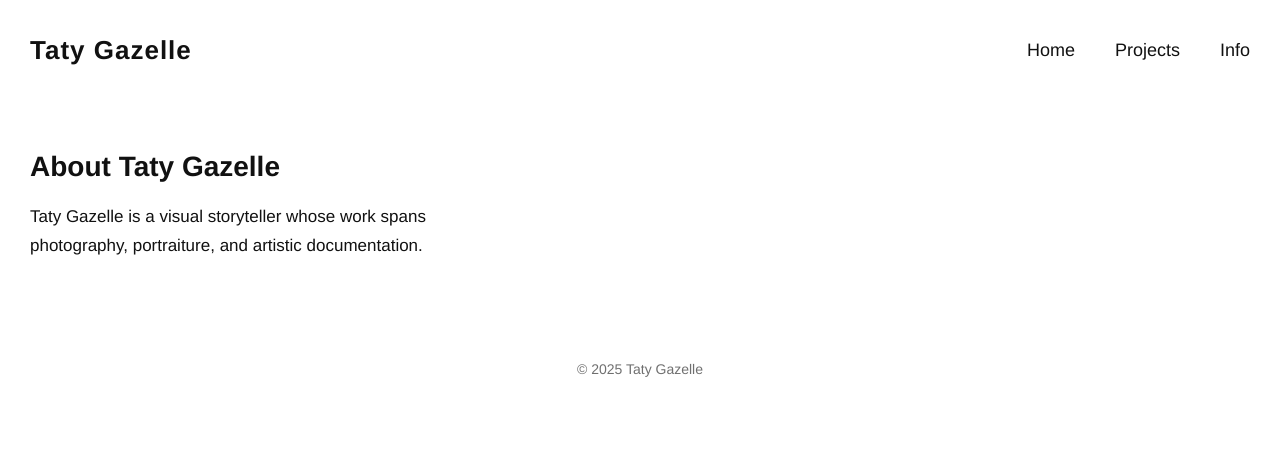
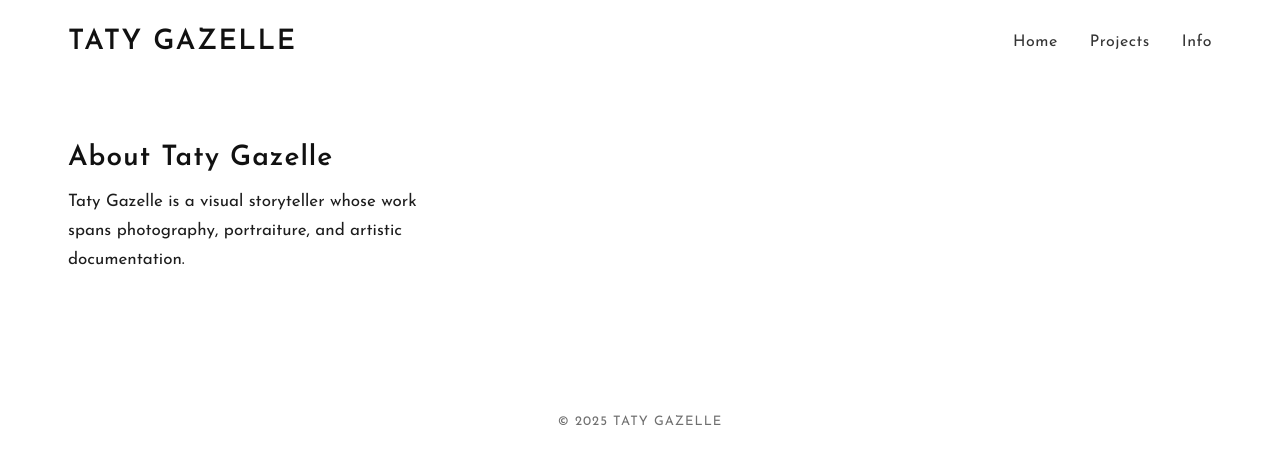
Before and after one commit to billtrem/tatygazelle, a Django app: page /info/ in a window 1280 px wide. Shown: the top 465 px of the page. Run offline with Django 5.2, Linux system fonts and the light colour scheme; data that the repository does not hold is empty.

Commit message:
Polish layout, landing hero, and production settings

```diff
--- a/main/static/main/style.css
+++ b/main/static/main/style.css
@@ -1,3 +1,9 @@
+/* -----------------------------------------------------------
+   IMPORT FONT (Bauhaus-inspired geometric sans)
+   Josefin Sans is a clean modern geometric choice.
+----------------------------------------------------------- */
+@import url("https://fonts.googleapis.com/css2?family=Josefin+Sans:wght@300;400;500;600;700&display=swap");
+
 /* -----------------------------------------------------------
    GLOBAL RESET + TYPOGRAPHY
 ----------------------------------------------------------- */
@@ -13,10 +19,22 @@ html {
 }
 
 body {
-    font-family: "Helvetica Neue", Helvetica, Arial, sans-serif;
+    font-family:
+        "Josefin Sans",
+        "Futura",
+        "Avenir Next",
+        "Avenir",
+        "Montserrat",
+        system-ui,
+        -apple-system,
+        "Segoe UI",
+        Arial,
+        sans-serif;
+
     background: #ffffff;
     color: #111;
     -webkit-font-smoothing: antialiased;
+    text-rendering: optimizeLegibility;
 }
 
 a {
@@ -31,12 +49,26 @@ img {
 
 /* -----------------------------------------------------------
    LAYOUT FRAME
+   Desktop max width 1200px
+   Mobile padding so content doesn't hit edges
 ----------------------------------------------------------- */
 
 .container {
-    max-width: 1350px;
+    max-width: 1200px;
     margin: 0 auto;
-    padding: 0 30px;
+    padding: 0 28px;
+}
+
+@media (max-width: 768px) {
+    .container {
+        padding: 0 18px;
+    }
+}
+
+@media (max-width: 420px) {
+    .container {
+        padding: 0 14px;
+    }
 }
 
 /* -----------------------------------------------------------
@@ -47,19 +79,30 @@ header {
     display: flex;
     justify-content: space-between;
     align-items: center;
-    padding: 35px 0;
-    font-size: 18px;
+    padding: 28px 0;
 }
 
 .site-title a {
-    font-size: 26px;
+    font-size: 28px;
     font-weight: 600;
-    letter-spacing: 1px;
+    letter-spacing: 1.5px;
+    text-transform: uppercase;
 }
 
 .navbar {
     display: flex;
-    gap: 40px;
+    gap: 32px;
+    font-size: 16px;
+    letter-spacing: 0.5px;
+}
+
+.navbar a {
+    opacity: 0.85;
+    transition: opacity 0.2s ease;
+}
+
+.navbar a:hover {
+    opacity: 1;
 }
 
 .hamburger {
@@ -107,64 +156,142 @@ header {
     border: none;
     font-size: 40px;
     align-self: flex-end;
+    cursor: pointer;
+}
+
+/* Optional: reduce scroll behind open menu */
+body.menu-open {
+    overflow: hidden;
 }
 
 /* -----------------------------------------------------------
-   LANDING PAGE — Fullscreen Cinematic Hero
+   MAIN CONTENT SPACING
+----------------------------------------------------------- */
+
+main {
+    padding: 10px 0 30px 0;
+}
+
+/* -----------------------------------------------------------
+   LANDING PAGE / HERO — FULLSCREEN BLACK INTRO
+   IMPORTANT:
+   - We DO NOT hide .container here
+   - Only hide header/footer to avoid breaking other pages
 ----------------------------------------------------------- */
 
 .landing-hero {
-    position: relative;
-    height: 90vh;
+    position: fixed;
+    top: 0;
+    left: 0;
+
+    width: 100vw;
+    height: 100vh;
+
+    background: #000;
     overflow: hidden;
+    z-index: 1000;
 }
 
-.landing-hero img {
+.landing-hero-image {
+    position: absolute;
+    top: 0;
+    left: 0;
+
     width: 100%;
     height: 100%;
+
     object-fit: cover;
-    filter: brightness(80%);
-    transform: scale(1.05);
-    animation: heroFade 1.4s ease forwards;
-}
+    filter: brightness(60%);
+    z-index: 1001;
 
-@keyframes heroFade {
-    from { opacity: 0; transform: scale(1.1); }
-    to { opacity: 1; transform: scale(1.0); }
+    animation: fadeIn 1.4s ease-in-out;
 }
 
 .landing-overlay {
     position: absolute;
-    top: 50%; left: 50%;
+    top: 50%;
+    left: 50%;
     transform: translate(-50%, -50%);
+
     text-align: center;
-    color: white;
+    z-index: 1002;
+
+    color: #fff !important;
+    text-shadow: 0 2px 18px rgba(0, 0, 0, 0.85);
+
+    animation: fadeUp 1.1s ease-out;
 }
 
 .landing-title {
-    font-size: 54px;
-    letter-spacing: 2px;
+    font-size: 4.2rem;
     font-weight: 600;
+    letter-spacing: 3px;
+    text-transform: uppercase;
+    margin-bottom: 10px;
+    color: #fff !important;
 }
 
 .landing-subtitle {
-    font-size: 20px;
-    margin-top: 15px;
-    opacity: 0.8;
+    font-size: 1.4rem;
+    font-weight: 300;
+    letter-spacing: 1px;
+    opacity: 0.95;
+    margin-bottom: 28px;
+    color: #fff !important;
 }
 
 .landing-btn {
-    margin-top: 35px;
-    padding: 12px 32px;
-    background: white;
+    display: inline-block;
+    padding: 12px 30px;
+
+    border: 1px solid rgba(255, 255, 255, 0.9);
+    color: #fff;
+
+    background: rgba(255, 255, 255, 0.08);
+    backdrop-filter: blur(6px);
+
     border-radius: 4px;
-    font-size: 16px;
+    font-size: 1.05rem;
     letter-spacing: 1px;
-    transition: all 0.3s ease;
+    text-transform: uppercase;
+
+    transition: all 0.22s ease;
 }
 
 .landing-btn:hover {
-    background: #dcdcdc;
+    background: #fff;
+    color: #000;
+}
+
+/* Landing-only mode */
+body.landing-only {
+    background: #000 !important;
+    overflow: hidden;
+}
+
+/* Hide only chrome */
+body.landing-only header,
+body.landing-only footer {
+    display: none !important;
+}
+
+/* Remove normal content spacing on landing */
+body.landing-only main {
+    padding: 0 !important;
+}
+
+/* Responsive landing typography */
+@media (max-width: 768px) {
+    .landing-title {
+        font-size: 2.7rem;
+    }
+    .landing-subtitle {
+        font-size: 1.1rem;
+    }
+    .landing-btn {
+        font-size: 0.95rem;
+        padding: 10px 22px;
+    }
 }
 
 /* -----------------------------------------------------------
@@ -226,34 +372,49 @@ header {
    INFO / ABOUT PAGE
 ----------------------------------------------------------- */
 
+.info-page {
+    padding: 20px 0 10px;
+}
+
 .info-grid {
     display: grid;
-    grid-template-columns: 450px 1fr;
-    gap: 60px;
+    grid-template-columns: 380px 1fr;
+    gap: 50px;
     align-items: start;
-    margin-top: 50px;
+    margin-top: 30px;
 }
 
-.info-image img {
-    border-radius: 6px;
+.portrait {
     width: 100%;
     height: auto;
+    border-radius: 6px;
+    object-fit: cover;
 }
 
 .info-text h2 {
     font-size: 28px;
-    margin-bottom: 20px;
+    font-weight: 600;
+    letter-spacing: 1px;
+    margin-bottom: 16px;
 }
 
 .info-text p {
     line-height: 1.7;
     font-size: 17px;
+    opacity: 0.95;
+}
+
+@media (max-width: 980px) {
+    .info-grid {
+        grid-template-columns: 320px 1fr;
+        gap: 36px;
+    }
 }
 
 @media (max-width: 850px) {
     .info-grid {
         grid-template-columns: 1fr;
-        gap: 30px;
+        gap: 26px;
     }
 }
 
@@ -263,8 +424,24 @@ header {
 
 footer {
     text-align: center;
-    padding: 40px 0;
-    margin-top: 60px;
+    padding: 50px 0 35px;
+    margin-top: 50px;
     opacity: 0.6;
-    font-size: 14px;
+    font-size: 13px;
+    letter-spacing: 1px;
+    text-transform: uppercase;
 }
+
+/* -----------------------------------------------------------
+   ANIMATIONS
+----------------------------------------------------------- */
+
+@keyframes fadeIn {
+    from { opacity: 0; transform: scale(1.04); }
+    to   { opacity: 1; transform: scale(1); }
+}
+
+@keyframes fadeUp {
+    from { opacity: 0; transform: translate(-50%, -44%); }
+    to   { opacity: 1; transform: translate(-50%, -50%); }
+}
--- a/main/templates/main/base.html
+++ b/main/templates/main/base.html
@@ -7,28 +7,23 @@
 
     <title>Taty Gazelle</title>
 
-    <!-- Main Stylesheet -->
     <link rel="stylesheet" href="{% static 'main/style.css' %}">
-
-    <!-- Favicon -->
     <link rel="icon" href="{% static 'main/favicon.ico' %}" type="image/x-icon">
 
-    <!-- Basic SEO -->
     <meta name="description" content="Photography and visual art by Taty Gazelle.">
     <meta name="author" content="Taty Gazelle">
 
-    <!-- OpenGraph for Instagram / Facebook / WhatsApp previews -->
     <meta property="og:title" content="Taty Gazelle — Photographer & Artist" />
     <meta property="og:description" content="Portfolio of photography and visual storytelling." />
     <meta property="og:type" content="website" />
     <meta property="og:url" content="https://www.tatygazelle.com/" />
-    <meta property="og:image" content="{% static 'main/og-default.jpg' %}" />  <!-- Optional -->
+    <meta property="og:image" content="{% static 'main/og-default.jpg' %}" />
 </head>
 
 <body>
+
+    <!-- HEADER (kept inside container for correct width) -->
     <div class="container">
-
-        <!-- HEADER -->
         <header>
             <div class="site-title">
                 <a href="{% url 'home' %}">Taty Gazelle</a>
@@ -42,6 +37,7 @@
 
             <button class="hamburger" onclick="toggleMenu()" aria-label="Open Menu">☰</button>
         </header>
+    </div>
 
     <!-- MOBILE MENU -->
     <div class="mobile-menu" id="mobileMenu">
@@ -51,22 +47,23 @@
         <a href="{% url 'info' %}" onclick="toggleMenu()">Info</a>
     </div>
 
-        <!-- PAGE CONTENT -->
+    <!-- PAGE WRAPPER -->
+    <div id="page-wrapper">
+        <div class="container">
             <main>
                 {% block content %}{% endblock %}
             </main>
 
-        <!-- FOOTER -->
             <footer>
                 <p>&copy; {% now "Y" %} Taty Gazelle</p>
             </footer>
         </div>
+    </div>
 
     <script>
     function toggleMenu() {
-        const menu = document.getElementById('mobileMenu');
-        menu.classList.toggle('open');
-        document.body.classList.toggle('menu-open');  // optional enhancement
+        document.getElementById('mobileMenu').classList.toggle('open');
+        document.body.classList.toggle('menu-open');
     }
     </script>
 
```
Also changed, not shown: other parts of main/static/main/style.css (+42 -17 lines), main/templates/main/landing.html (+10 -2 lines), tatygazelle_site/settings.py (+86 -61 lines). Lines whose indentation alone changed are shown as unchanged.
